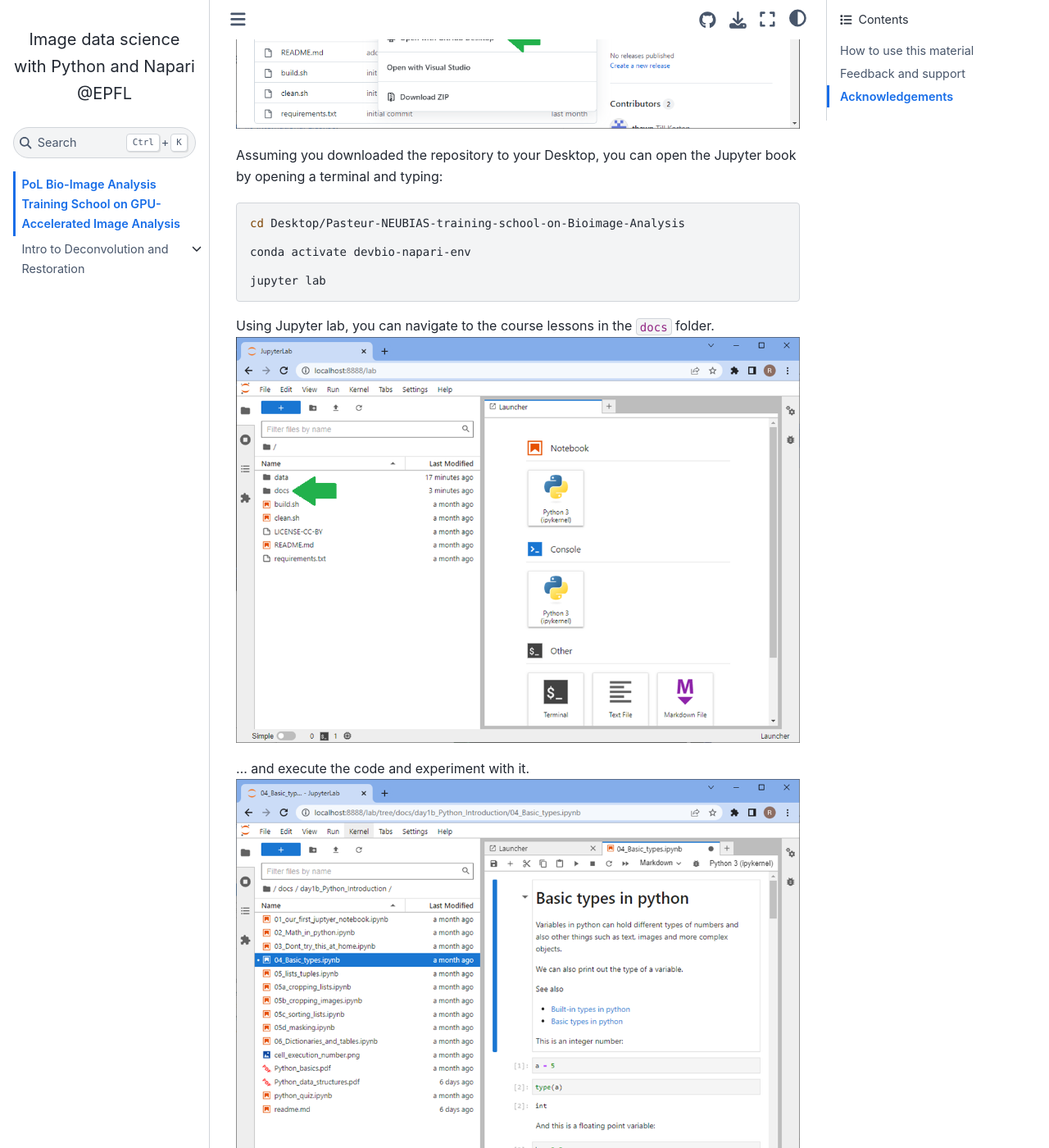
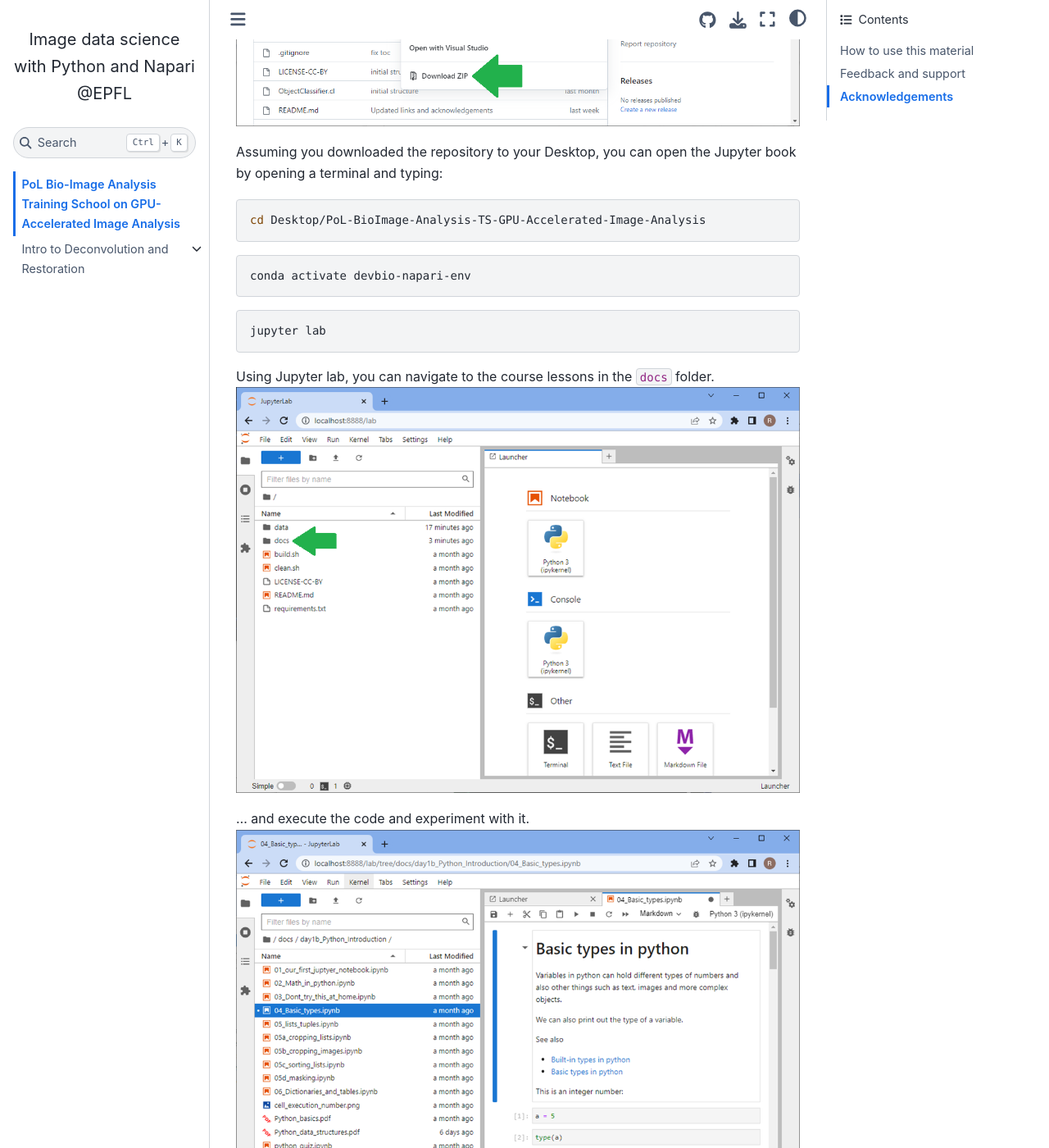
Before and after one commit to BiAPoL/PoL-BioImage-Analysis-TS-GPU-Accelerated-Image-Analysis, a Jupyter Book: the page built from docs/intro.md, in a window 1280 px wide and 1400 px high, scrolled down 1156 px. Shown: the whole window at 82% size. Built offline with Jupyter Book 1.0.4 settings and Sphinx 7.4.7 and the Sphinx Book theme 1.1.4, drawn with Linux system fonts in a browser that asks for light colours; pages that are not in the unit, such as notebooks, are missing from menus; some of the changed text lies outside the part shown.

Commit message:
updated screenshots

````diff
--- a/docs/intro.md
+++ b/docs/intro.md
@@ -23,10 +23,12 @@
 Assuming you downloaded the repository to your Desktop, you can open the Jupyter book by opening a terminal and typing:
 
 ```bash
-cd Desktop/Pasteur-NEUBIAS-training-school-on-Bioimage-Analysis
-
+cd Desktop/PoL-BioImage-Analysis-TS-GPU-Accelerated-Image-Analysis
+```
+```bash
 conda activate devbio-napari-env
-
+```
+```bash
 jupyter lab
 ```
 
````
Also changed, not shown: other parts of docs/intro.md (+1 -1 lines), docs/how_to_download.png.
